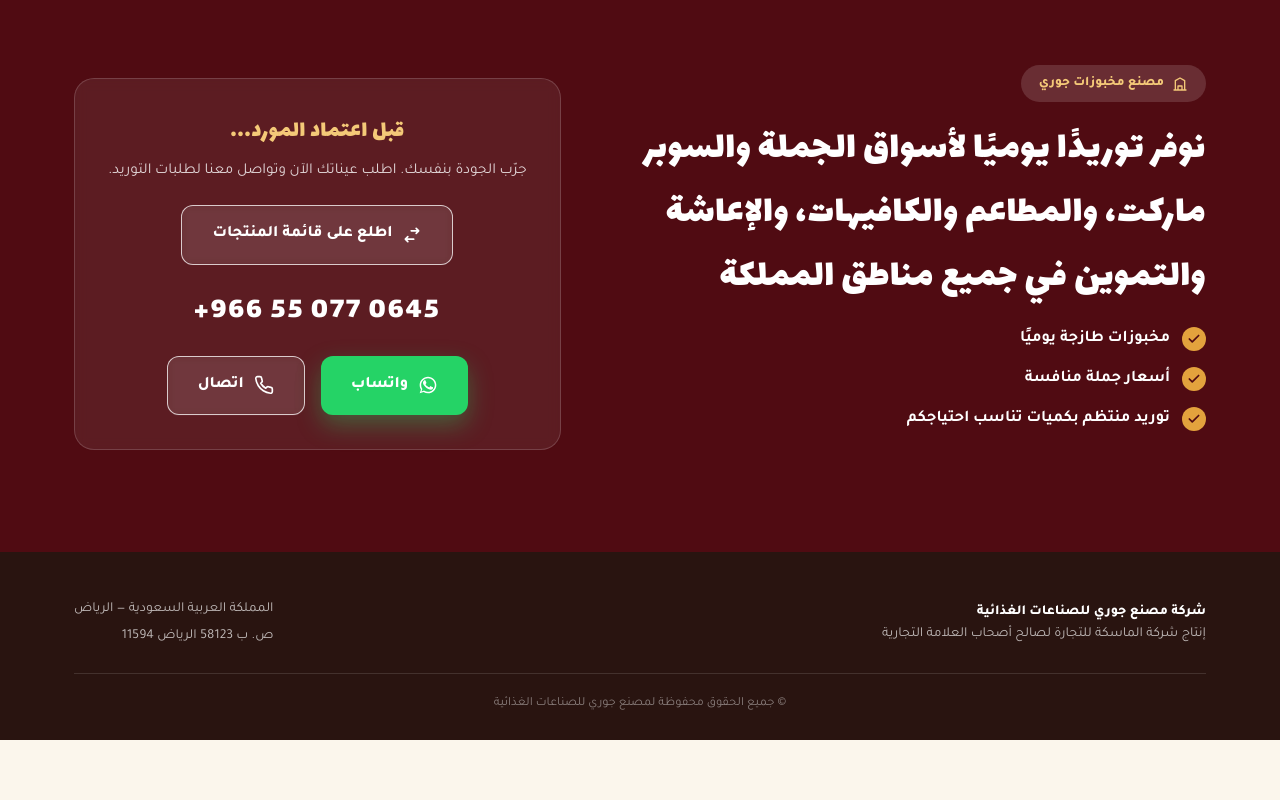
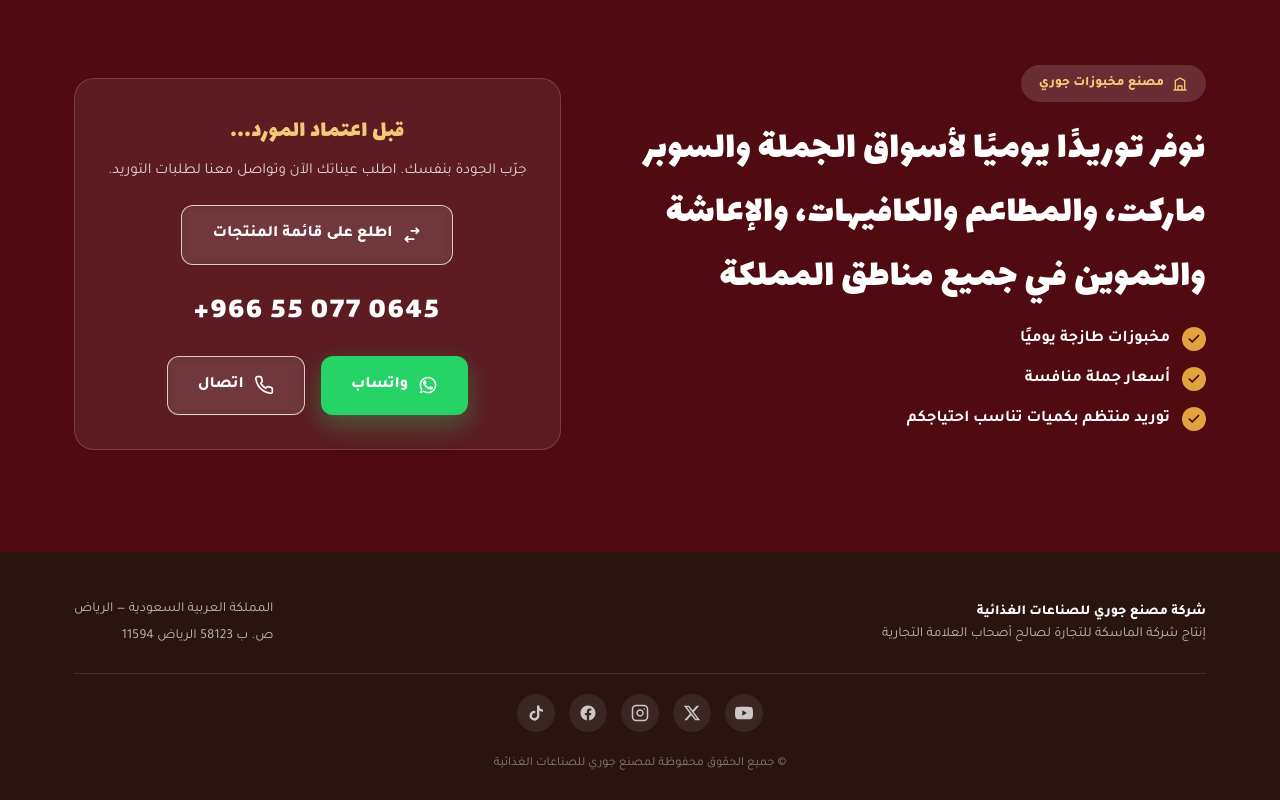
Before and after one commit to mohbashn/jory-landing-page, a plain HTML site: page index.html in a window 1280 px wide. Shown: the part 6218-7018 px from the top of the page. Before the commit the page ends 6958 px from the top, so only its background shows below. Drawn offline with Linux system fonts and the light colour scheme.

Commit message:
update index.html content
Co-Authored-By: Claude Sonnet 5 <noreply@anthropic.com>

```diff
--- a/index.html
+++ b/index.html
@@ -163,6 +163,12 @@
   footer .foot-brand{display:flex;align-items:center;gap:12px;}
   footer .foot-brand img{height:136px;filter:brightness(0) invert(1);opacity:.9;}
   footer address{font-style:normal;line-height:1.9;}
+  .social-links{display:flex;align-items:center;justify-content:center;gap:14px;margin-bottom:22px;}
+  .social-links a{width:38px;height:38px;border-radius:50%;background:rgba(255,255,255,.08);
+    display:flex;align-items:center;justify-content:center;color:rgba(255,255,255,.75);
+    transition:background .25s ease, color .25s ease, transform .25s ease;}
+  .social-links a:hover{background:var(--gold);color:var(--red-deep);transform:translateY(-3px);}
+  .social-links svg{width:18px;height:18px;}
   footer .copyright{text-align:center;color:rgba(255,255,255,.45);font-size:.78rem;}
 
   /* ---------- floating whatsapp ---------- */
@@ -647,6 +653,23 @@
         ص. ب 58123 الرياض 11594
       </address>
     </div>
+    <div class="social-links">
+      <a href="https://youtube.com/@juryfood?si=DhPDVkUbaIbUxT12" target="_blank" rel="noopener" aria-label="يوتيوب">
+        <svg viewBox="0 0 24 24" fill="currentColor"><path d="M23.498 6.186a2.994 2.994 0 0 0-2.107-2.117C19.505 3.545 12 3.545 12 3.545s-7.505 0-9.391.524A2.994 2.994 0 0 0 .502 6.186 31.26 31.26 0 0 0 0 12a31.26 31.26 0 0 0 .502 5.814 2.994 2.994 0 0 0 2.107 2.117c1.886.524 9.391.524 9.391.524s7.505 0 9.391-.524a2.994 2.994 0 0 0 2.107-2.117A31.26 31.26 0 0 0 24 12a31.26 31.26 0 0 0-.502-5.814zM9.75 15.568V8.432L15.818 12 9.75 15.568z"/></svg>
+      </a>
+      <a href="https://x.com/jory_bakeds?s=21" target="_blank" rel="noopener" aria-label="إكس">
+        <svg viewBox="0 0 24 24" fill="currentColor"><path d="M18.244 2.25h3.308l-7.227 8.26 8.502 11.24H16.17l-5.214-6.817L4.99 21.75H1.68l7.73-8.835L1.254 2.25H8.08l4.713 6.231zm-1.161 17.52h1.833L7.084 4.126H5.117z"/></svg>
+      </a>
+      <a href="https://www.instagram.com/jory.bakery?igsh=anY2ZGVuMHRhOTkw&utm_source=qr" target="_blank" rel="noopener" aria-label="انستغرام">
+        <svg viewBox="0 0 24 24" fill="none" stroke="currentColor" stroke-width="2" stroke-linecap="round" stroke-linejoin="round"><rect x="2" y="2" width="20" height="20" rx="5"/><path d="M16 11.37A4 4 0 1 1 12.63 8 4 4 0 0 1 16 11.37z"/><path d="M17.5 6.5h.01"/></svg>
+      </a>
+      <a href="https://www.facebook.com/share/18t3soQbDN/" target="_blank" rel="noopener" aria-label="فيسبوك">
+        <svg viewBox="0 0 24 24" fill="currentColor"><path d="M22 12.06C22 6.5 17.52 2 12 2S2 6.5 2 12.06c0 5 3.66 9.16 8.44 9.94v-7.03H7.9v-2.91h2.54V9.85c0-2.51 1.49-3.9 3.77-3.9 1.09 0 2.24.2 2.24.2v2.46h-1.26c-1.24 0-1.63.77-1.63 1.56v1.87h2.78l-.44 2.91h-2.34V22c4.78-.78 8.44-4.94 8.44-9.94z"/></svg>
+      </a>
+      <a href="https://www.tiktok.com/@jory.bakery?_r=1&_t=zs-96sf0gwwm5s" target="_blank" rel="noopener" aria-label="تيك توك">
+        <svg viewBox="0 0 24 24" fill="currentColor"><path d="M16.5 2h-3.2v13.5a3.3 3.3 0 1 1-2.3-3.14v-3.3a6.6 6.6 0 1 0 5.5 6.5V8.9a8.2 8.2 0 0 0 4.8 1.55V7.25A5 5 0 0 1 16.5 2z"/></svg>
+      </a>
+    </div>
     <div class="copyright">© جميع الحقوق محفوظة لمصنع جوري للصناعات الغذائية</div>
   </div>
 </footer>
```
